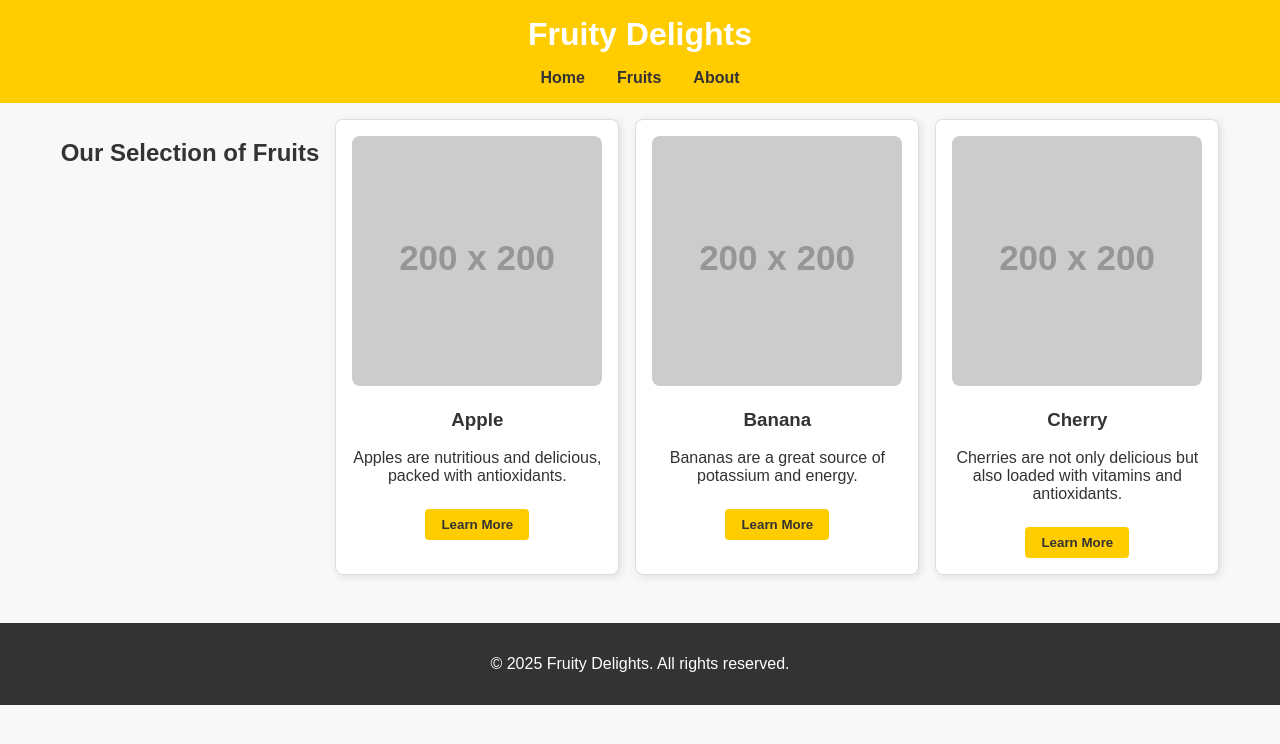
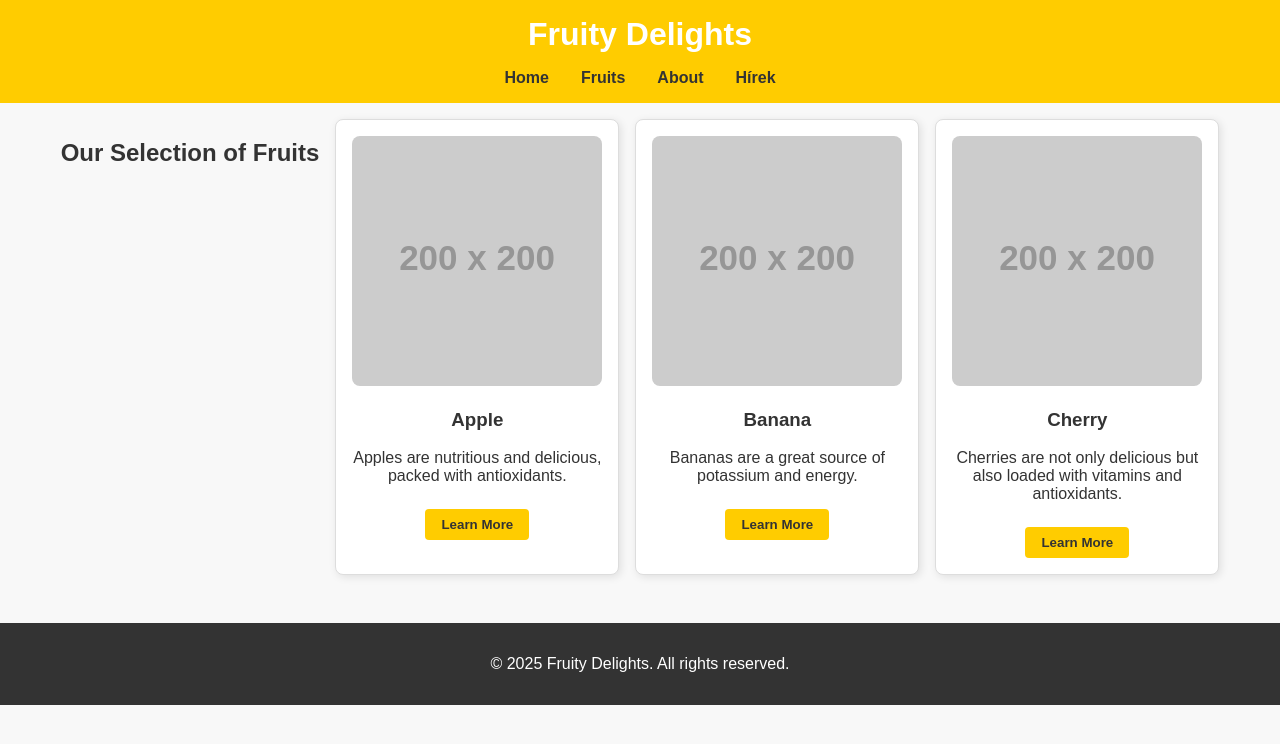
Before and after one commit to ferencBolla/temp-storage, a plain HTML site: page fruits.html in a window 1280 px wide. Drawn offline with Linux system fonts and the light colour scheme; placeholder pictures from the web are drawn by us.

Commit message:
Update fruits.html

```diff
--- a/fruits.html
+++ b/fruits.html
@@ -14,6 +14,7 @@
         <li><a href="index.html">Home</a></li>
         <li><a href="fruits.html">Fruits</a></li>
         <li><a href="about.html">About</a></li>
+        <li><a href="news.html">Hírek</a></li>
       </ul>
     </nav>
   </header>
```
